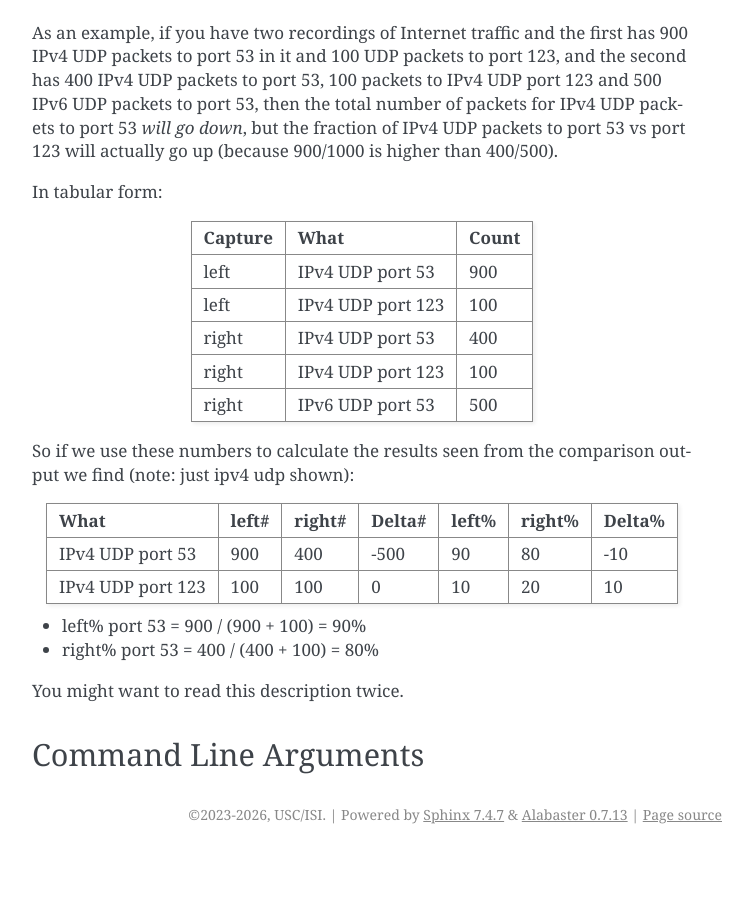
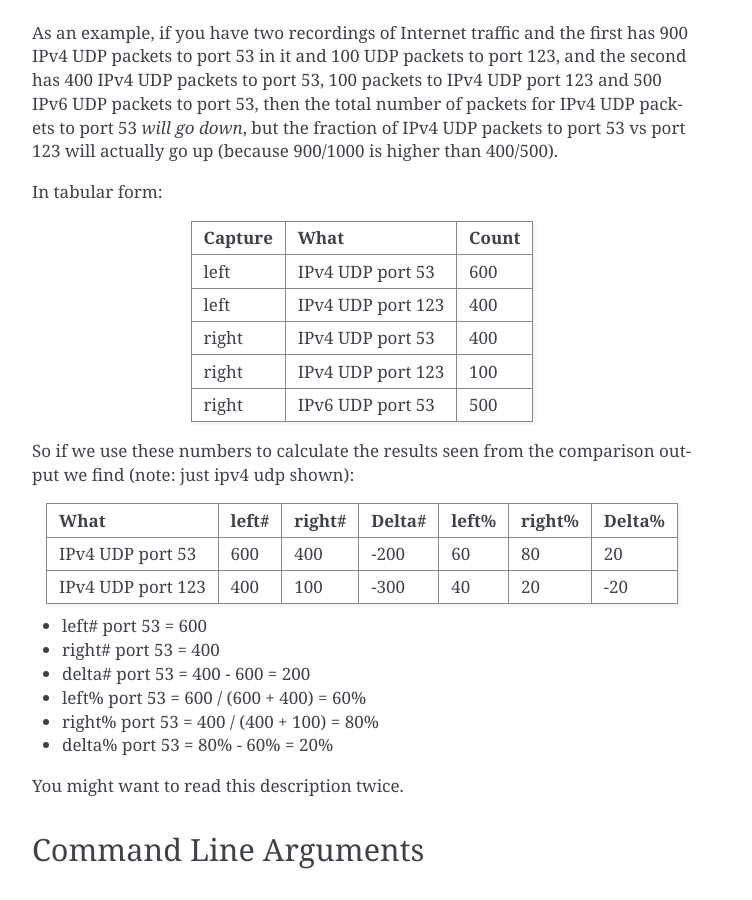
Before and after one commit to traffic-taffy/traffic-taffy, a Sphinx documentation site: the page built from docs/tools/taffy-compare.rst, in a window 1280 px wide and 900 px high, scrolled down 1299 px. Shown: the whole window, without its empty margins (388-1140 px from the left). Built offline with Sphinx 7.4.7, drawn with Linux system fonts in a browser that asks for light colours; before the commit the page ends 2153 px from its top, so only the background shows below that.

Commit message:
use better conflicting numbers

```diff
--- a/docs/tools/taffy-compare.rst
+++ b/docs/tools/taffy-compare.rst
@@ -64,8 +64,8 @@ In tabular form:
 ======= ================= ====
 Capture What              Count
 ======= ================= ====
-left    IPv4 UDP port 53  900
-left    IPv4 UDP port 123 100
+left    IPv4 UDP port 53  600
+left    IPv4 UDP port 123 400
 right   IPv4 UDP port 53  400
 right   IPv4 UDP port 123 100
 right   IPv6 UDP port 53  500
@@ -77,12 +77,18 @@ comparison output we find (note: just ipv4 udp shown):
 ================= ===== ====== ====== ===== ====== ======
 What              left# right# Delta# left% right% Delta%
 ================= ===== ====== ====== ===== ====== ======
-IPv4 UDP port 53  900   400    -500   90    80     -10
-IPv4 UDP port 123 100   100       0   10    20     10
+IPv4 UDP port 53  600   400    -200   60    80     20
+IPv4 UDP port 123 400   100    -300   40    20     -20
 ================= ===== ====== ====== ===== ====== ======
 
-- left% port 53  = 900 / (900 + 100) = 90%
+
+- left# port 53  = 600
+- right# port 53 = 400
+- delta# port 53 = 400 - 600 = 200
+
+- left% port 53  = 600 / (600 + 400) = 60%
 - right% port 53 = 400 / (400 + 100) = 80%
+- delta% port 53 = 80% - 60% = 20%
 
 You might want to read this description twice.
 
```
